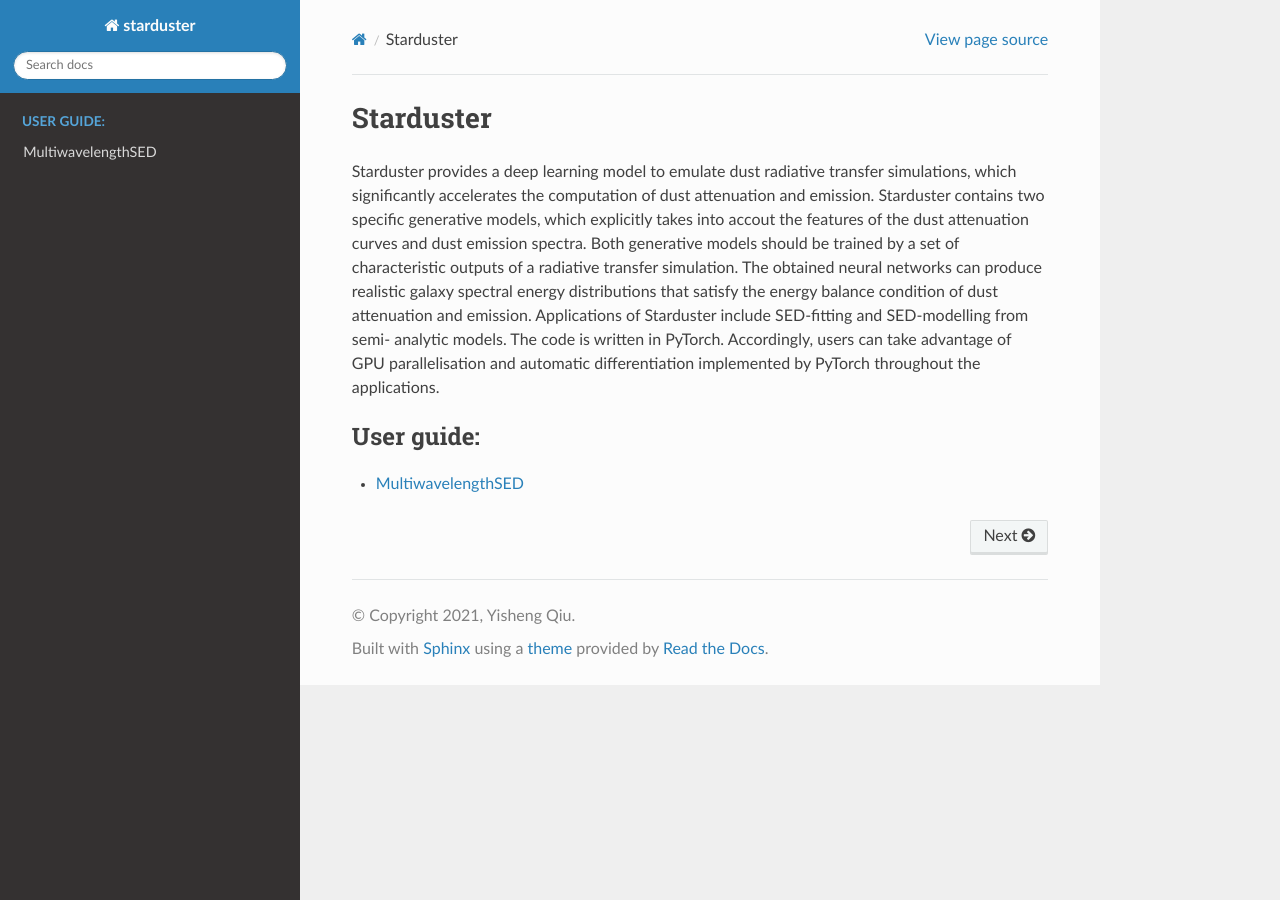
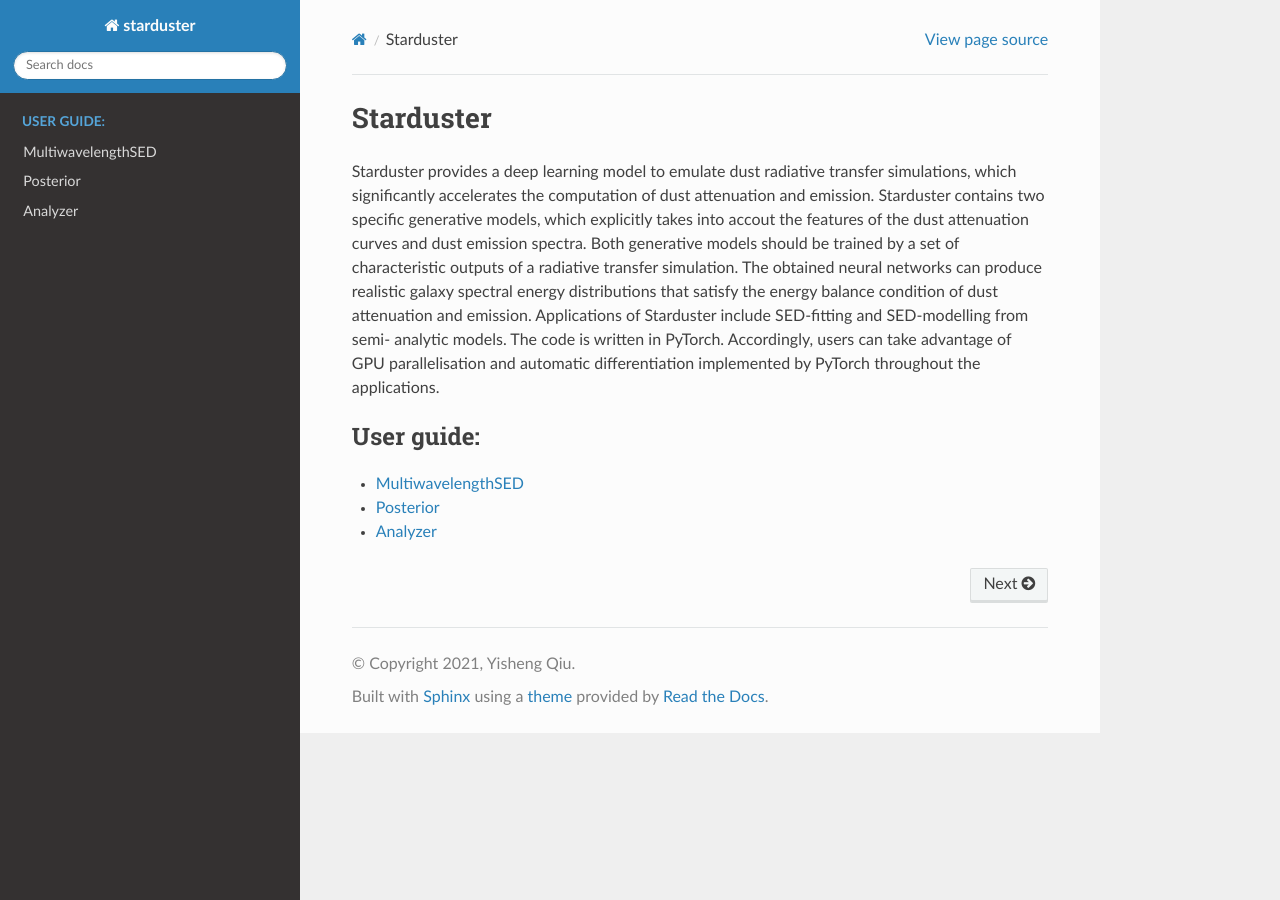
Before and after one commit to yqiuu/starduster, a Sphinx documentation site: the page built from docs/source/index.rst, in a window 1280 px wide. Built offline with Sphinx 7.4.7 and the Read the Docs theme 2.0.0, drawn with Linux system fonts in a browser that asks for light colours.

Commit message:
Add two pages for the document

```diff
--- /dev/null
+++ b/docs/source/analyzer.rst
@@ -0,0 +1,3 @@
+Analyzer
+========
+.. autoclass:: starduster.Analyzer
--- a/docs/source/index.rst
+++ b/docs/source/index.rst
@@ -23,3 +23,5 @@ PyTorch throughout the applications.
    :caption: User guide:
 
    starduster
+   posterior
+   analyzer
--- /dev/null
+++ b/docs/source/posterior.rst
@@ -0,0 +1,3 @@
+Posterior
+=========
+.. autoclass:: starduster.Posterior
```
